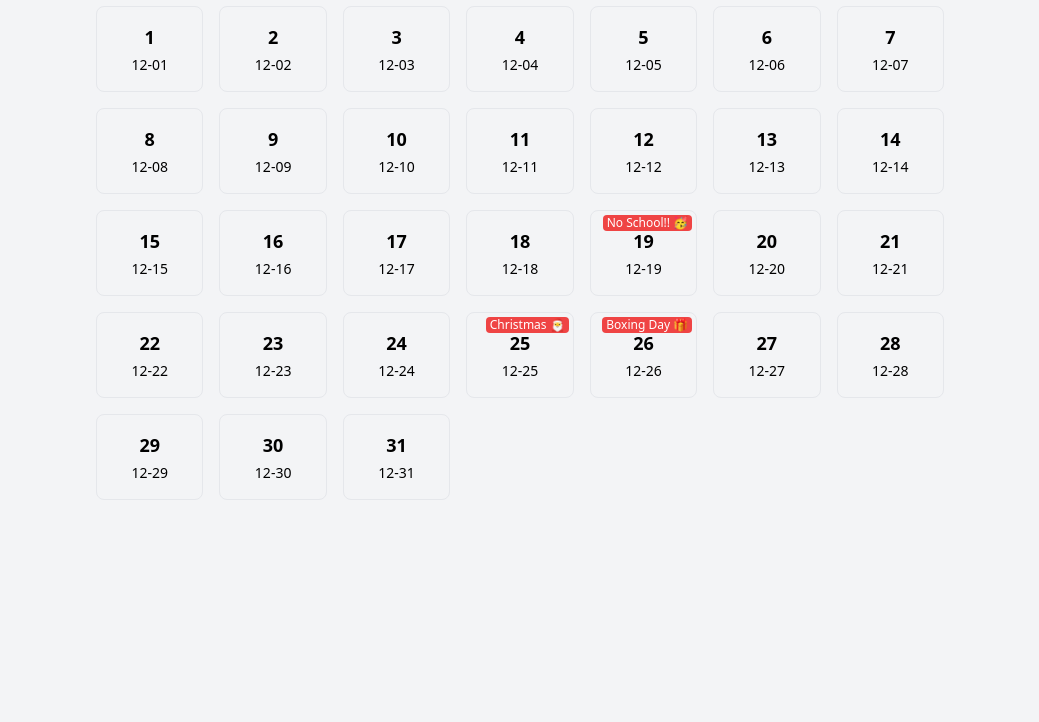
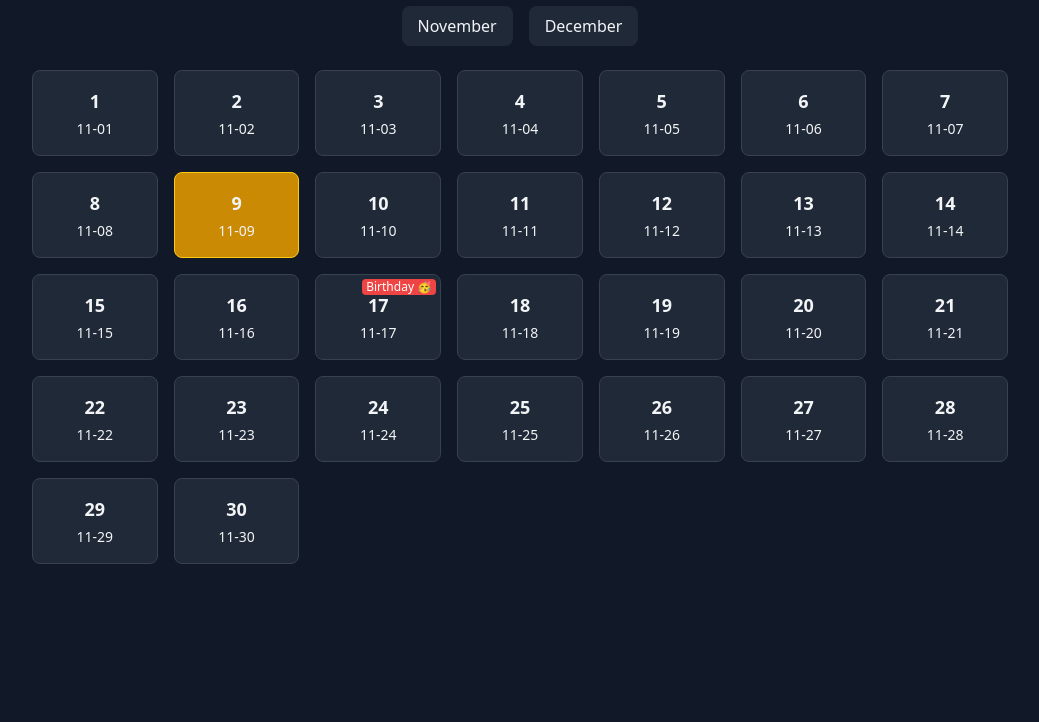
Before and after one commit to mxsznnnn/countdown, a plain HTML site: page index.html in a window 1280 px wide. Shown: the part 78-800 px from the top of the page, without its empty margins (120-1159 px from the left). Drawn offline with nearby package versions, Linux system fonts and the light colour scheme.

Commit message:
Update index.html

```diff
--- a/index.html
+++ b/index.html
@@ -6,44 +6,58 @@
   <title>Countdown Calendar</title>
   <script src="https://cdn.tailwindcss.com"></script>
 </head>
-<body class="bg-gray-100 font-sans">
+<body class="bg-gray-900 text-gray-100 font-sans">
 
-  <div class="max-w-4xl mx-auto p-6">
-    <h1 class="text-3xl font-bold mb-6 text-center">🎄 Countdown Calendar</h1>
+  <div class="max-w-5xl mx-auto p-6">
+    <h1 class="text-3xl font-bold mb-6 text-center text-yellow-400">🎉 Countdown Calendar</h1>
 
-    <div id="calendar" class="grid grid-cols-7 gap-4">
-      <!-- Days will be injected by JS -->
+    <!-- Tabs -->
+    <div class="flex justify-center mb-6 space-x-4">
+      <button id="nov-tab" class="px-4 py-2 rounded-lg bg-gray-800 hover:bg-gray-700 transition-colors">November</button>
+      <button id="dec-tab" class="px-4 py-2 rounded-lg bg-gray-800 hover:bg-gray-700 transition-colors">December</button>
     </div>
+
+    <!-- Calendar -->
+    <div id="calendar" class="grid grid-cols-7 gap-4"></div>
   </div>
 
   <script>
-    // CONFIG: special days (MM-DD)
+    // Special days
     const specialDays = {
-      "12-25": "Christmas 🎅",
-      "12-26": "Boxing Day 🎁",
       "11-17": "Birthday 🥳",
       "12-19": "No School!! 🥳",
+      "12-25": "Christmas 🎅",
+      "12-26": "Boxing Day 🎁"
+    };
+
+    const months = {
+      nov: { month: 10, days: 30 }, // JS months 0-indexed
+      dec: { month: 11, days: 31 }
     };
 
     const today = new Date();
-    const daysInDec = 31;
-
     const calendar = document.getElementById("calendar");
 
-    for (let day = 1; day <= daysInDec; day++) {
+    let currentMonth = "nov"; // default tab
+
+    function renderCalendar(monthKey) {
+      calendar.innerHTML = ""; // clear
+
+      const { month, days } = months[monthKey];
+
+      for (let day = 1; day <= days; day++) {
         const dayDiv = document.createElement("div");
-      const dateStr = `12-${String(day).padStart(2,'0')}`;
+        const dateStr = `${String(month + 1).padStart(2,'0')}-${String(day).padStart(2,'0')}`;
 
-      // Basic day styling
-      dayDiv.className = "day border rounded-lg p-4 flex flex-col items-center justify-center transition-all duration-300 hover:scale-105 cursor-pointer relative";
+        dayDiv.className = "day border rounded-lg p-4 flex flex-col items-center justify-center transition-all duration-300 hover:scale-105 cursor-pointer relative bg-gray-800 border-gray-700";
         dayDiv.innerHTML = `
           <span class="text-lg font-semibold">${day}</span>
           <span class="text-sm mt-1">${dateStr}</span>
         `;
 
         // Highlight today
-      if (today.getMonth() === 11 && today.getDate() === day) {
-        dayDiv.classList.add("bg-yellow-200", "border-yellow-400");
+        if (today.getMonth() === month && today.getDate() === day) {
+          dayDiv.classList.add("bg-yellow-600", "border-yellow-400");
         }
 
         // Highlight special days
@@ -56,12 +70,26 @@
 
         // Check off on click
         dayDiv.addEventListener("click", () => {
-        dayDiv.classList.toggle("bg-green-200");
+          dayDiv.classList.toggle("bg-green-600");
           dayDiv.classList.toggle("line-through");
         });
 
         calendar.appendChild(dayDiv);
       }
+    }
+
+    // Initial render
+    renderCalendar(currentMonth);
+
+    // Tab buttons
+    document.getElementById("nov-tab").addEventListener("click", () => {
+      currentMonth = "nov";
+      renderCalendar(currentMonth);
+    });
+    document.getElementById("dec-tab").addEventListener("click", () => {
+      currentMonth = "dec";
+      renderCalendar(currentMonth);
+    });
   </script>
 
 </body>
```
Lines whose indentation alone changed are shown as unchanged.
